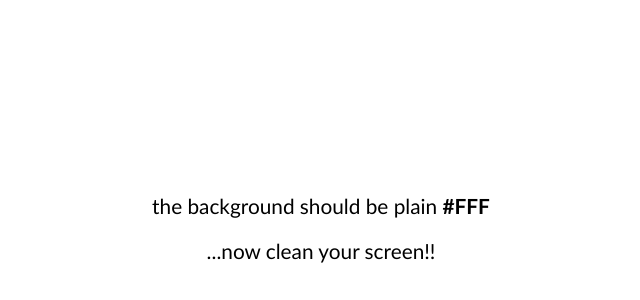
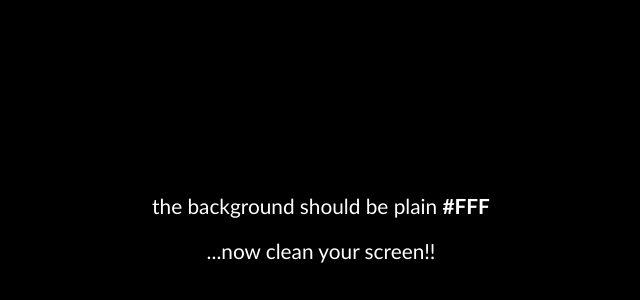
Before and after one commit to bullgit/clean-your-screen, a plain HTML site: page index.htm in a window 1280 px wide. Shown: the part 6-306 px from the top of the page, without its empty margins (319-959 px from the left). Drawn offline with nearby package versions, Linux system fonts and the light colour scheme.

Commit message:
My screen is dirtier with these colors.

```diff
--- a/style.css
+++ b/style.css
@@ -1,5 +1,6 @@
 body {
-  background: #fff;
+  background: #000;
+  color: #fff;
   text-align: center;
   font-family: Futura, "Trebuchet MS", Arial, sans-serif;
   font-size: 130%;
```
